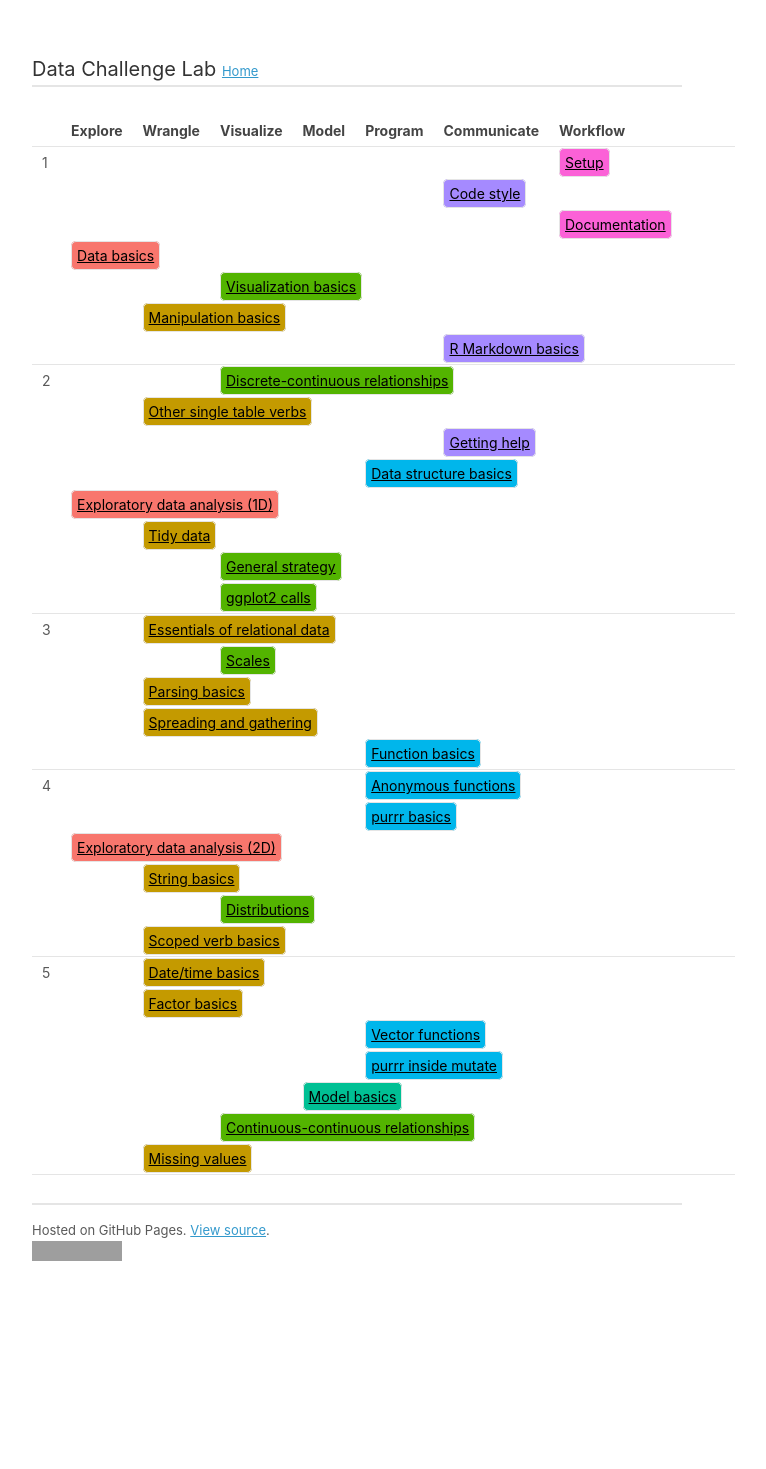
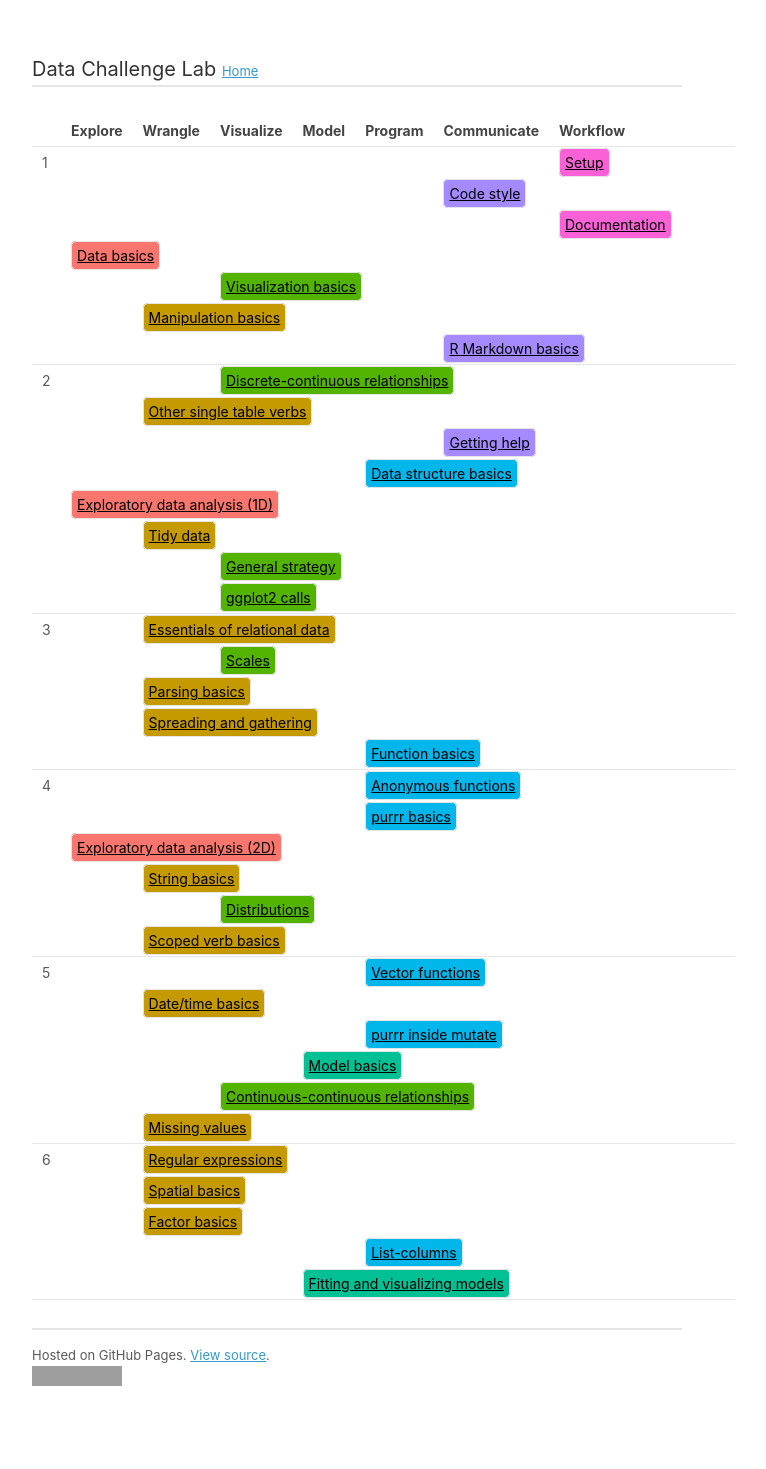
Before and after one commit to dcl-2019-01/curriculum, a Jekyll site: the page built from docs/index.md, in a window 1280 px wide. Shown: the whole page, without its empty margins (283-1049 px from the left). Built offline with Jekyll 4.4.1, drawn with Linux system fonts in a browser that asks for light colours; our own code applies the rules of GitHub Pages for plain Markdown files; a script that is not in the unit is left out; before the commit the page ends 1344 px from its top, so only the background shows below that; grey boxes are pictures that could not be loaded.

Commit message:
Update for week 6

```diff
--- a/docs/index.md
+++ b/docs/index.md
@@ -198,21 +198,15 @@
 <tbody>
 <tr>
 <td id='week-5'>5</td>
-  <td colspan="1"></td>
-  <td colspan="6"><a class="wrangle" href="datetime-basics.html">Date/time basics</a></td>
-  <td colspan="5"></td>
+  <td colspan="4"></td>
+  <td colspan="6"><a class="program" href="function-vector.html">Vector functions</a></td>
+  <td colspan="2"></td>
 </tr>
 <tr>
 <td></td>
   <td colspan="1"></td>
-  <td colspan="6"><a class="wrangle" href="factor-basics.html">Factor basics</a></td>
+  <td colspan="6"><a class="wrangle" href="datetime-basics.html">Date/time basics</a></td>
   <td colspan="5"></td>
-</tr>
-<tr>
-<td></td>
-  <td colspan="4"></td>
-  <td colspan="6"><a class="program" href="function-vector.html">Vector functions</a></td>
-  <td colspan="2"></td>
 </tr>
 <tr>
 <td></td>
@@ -239,4 +233,36 @@
   <td colspan="5"></td>
 </tr>
 </tbody>
+<tbody>
+<tr>
+<td id='week-6'>6</td>
+  <td colspan="1"></td>
+  <td colspan="6"><a class="wrangle" href="regexps.html">Regular expressions</a></td>
+  <td colspan="5"></td>
+</tr>
+<tr>
+<td></td>
+  <td colspan="1"></td>
+  <td colspan="6"><a class="wrangle" href="spatial-basics.html">Spatial basics</a></td>
+  <td colspan="5"></td>
+</tr>
+<tr>
+<td></td>
+  <td colspan="1"></td>
+  <td colspan="6"><a class="wrangle" href="factor-basics.html">Factor basics</a></td>
+  <td colspan="5"></td>
+</tr>
+<tr>
+<td></td>
+  <td colspan="4"></td>
+  <td colspan="6"><a class="program" href="list-cols.html">List-columns</a></td>
+  <td colspan="2"></td>
+</tr>
+<tr>
+<td></td>
+  <td colspan="3"></td>
+  <td colspan="6"><a class="model" href="model-vis.html">Fitting and visualizing models</a></td>
+  <td colspan="3"></td>
+</tr>
+</tbody>
 </table>
```
Also changed, not shown: storyboard.md (+11 -11 lines), syllabus.yml (+8 -8 lines).
